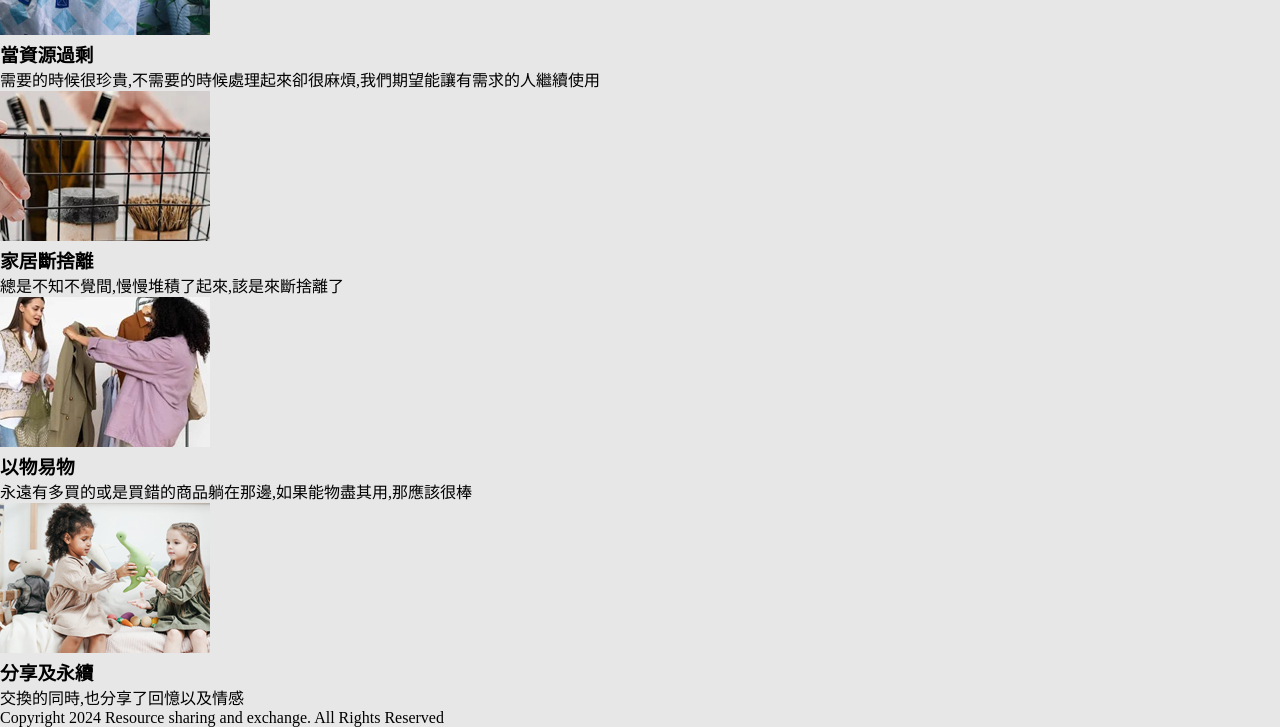
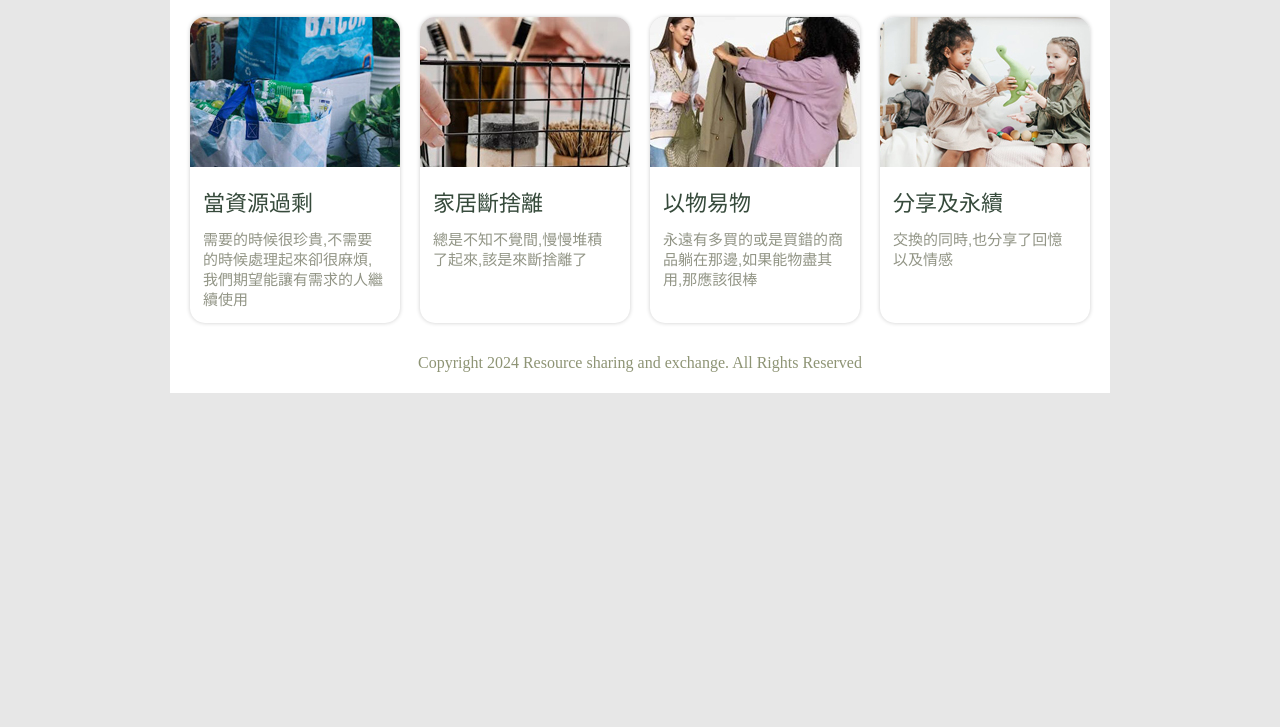
Before and after one commit to zoe8021/zoe8021.github.io, a plain HTML site: page index.htm in a window 1280 px wide. Shown: the part 448-1175 px from the top of the page. After the commit the page ends 861 px from the top, so only its background shows below. Drawn offline with Linux system fonts and the light colour scheme; files that its build step writes are made by us from their sources; files whose address does not match are found by name; a web font is replaced by a local one.

Commit message:
Add files via upload

```diff
--- a/index.htm
+++ b/index.htm
@@ -4,7 +4,7 @@
     <meta charset="UTF-8">
     <meta name="viewport" content="width=device-width, initial-scale=1.0">
     <title>Sharing and exchange</title>
-<link rel="stylesheet" href="style.css">
+<link rel="stylesheet" href="css/style.css">
 </head>
 <body>
 <div class="wrap">
```
